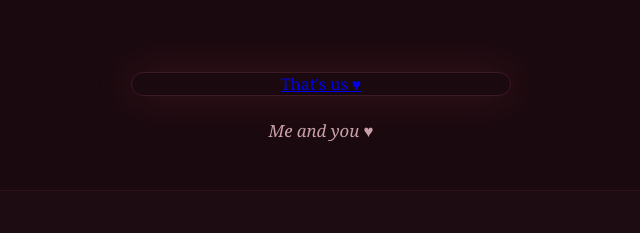
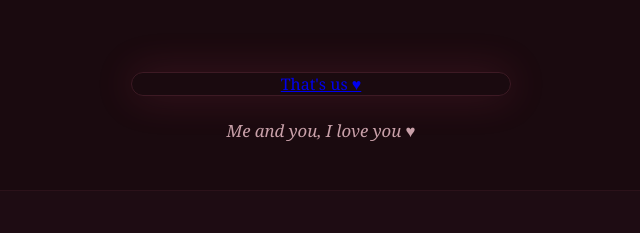
Before and after one commit to rzhagu/1yr1month, a plain HTML site: page index.html in a window 1280 px wide. Shown: the part 792-1025 px from the top of the page, 319-959 px from the left. Drawn offline with Linux system fonts and the light colour scheme; a script that the page names is missing.

Commit message:
add sweet message

```diff
--- a/index.html
+++ b/index.html
@@ -419,7 +419,7 @@
       <a href="https://tenor.com/view/kiss-me-kiss-you-puuung-kiss-puuung-gif-puuung-kissies-hug-kiss-images-gif-9973640044929896335">That's us ♥</a>
     </div>
   </div>
-  <p class="puuung-caption">Me and you ♥</p>
+  <p class="puuung-caption">Me and you, I love you ♥</p>
 </section>
 
 <hr class="divider" />
```
